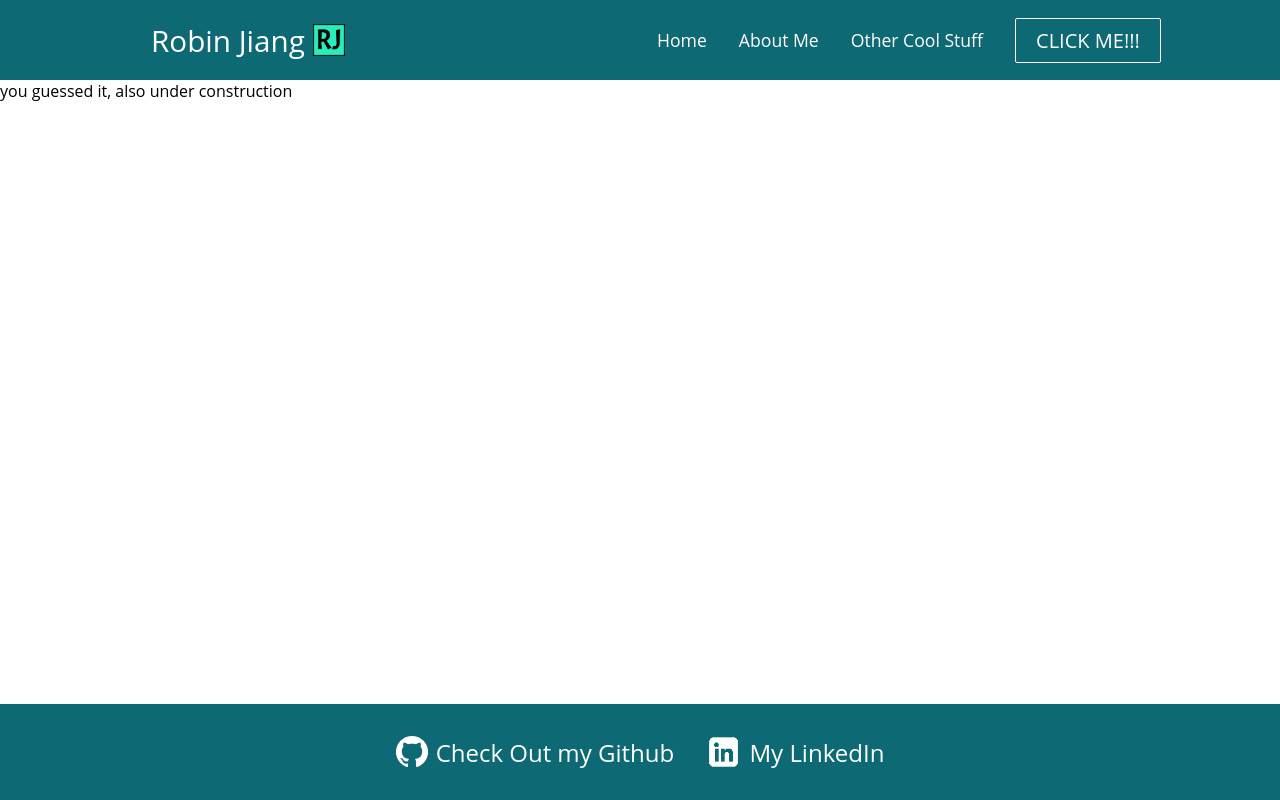
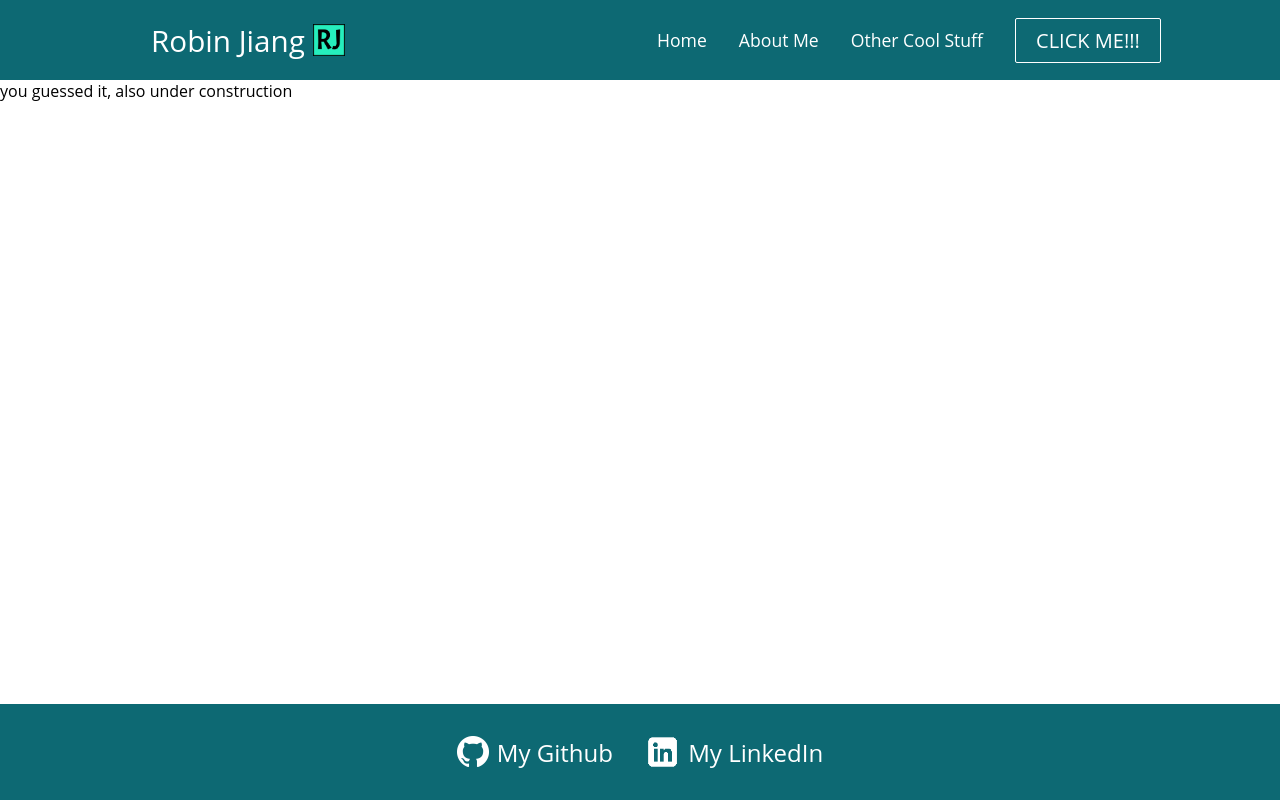
Before and after one commit to robinjiang6/robinjiang6.github.io, a React (Create React App) app: page /click-me in a window 1280 px wide. Built offline with nearby package versions, Linux system fonts and the light colour scheme.

Commit message:
changed text in footer

```diff
--- a/src/components/Footer.jsx
+++ b/src/components/Footer.jsx
@@ -8,7 +8,7 @@ function Footer() {
           <div className="links">
             <a href="https://github.com/robinjiang6" target="_blank" rel="noreferrer" className="github-container">
               <img src="/images/github-64.png" alt="Github Logo-" id="github-img"></img>
-              <text className="github-text">Check Out my Github</text>
+              <text className="github-text">My Github</text>
             </a>
             <a href="https://www.linkedin.com/in/robin-jiang-805249202/" target="_blank" rel="noreferrer" className="linked-in-container">
               <img src="/images/linked-in-64.png" alt="Linked In Logo-" id="linked-in-img"></img>
```
